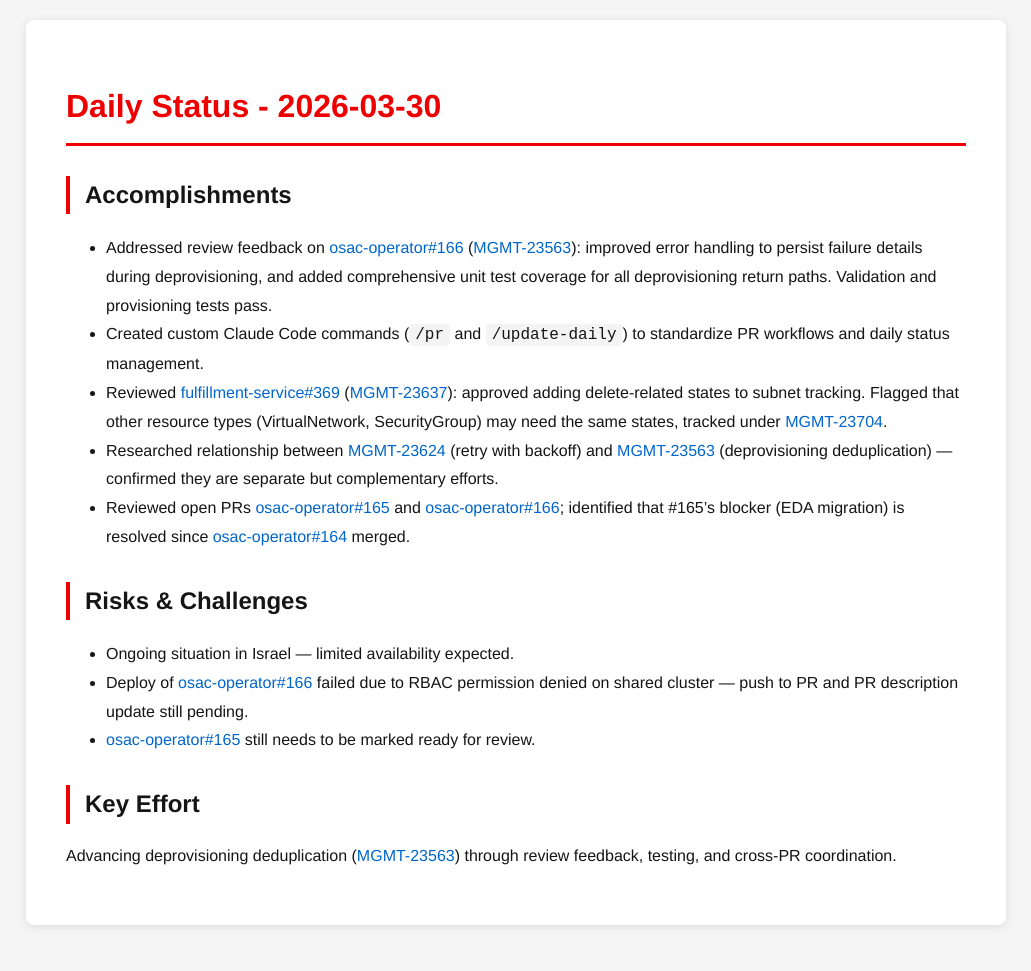
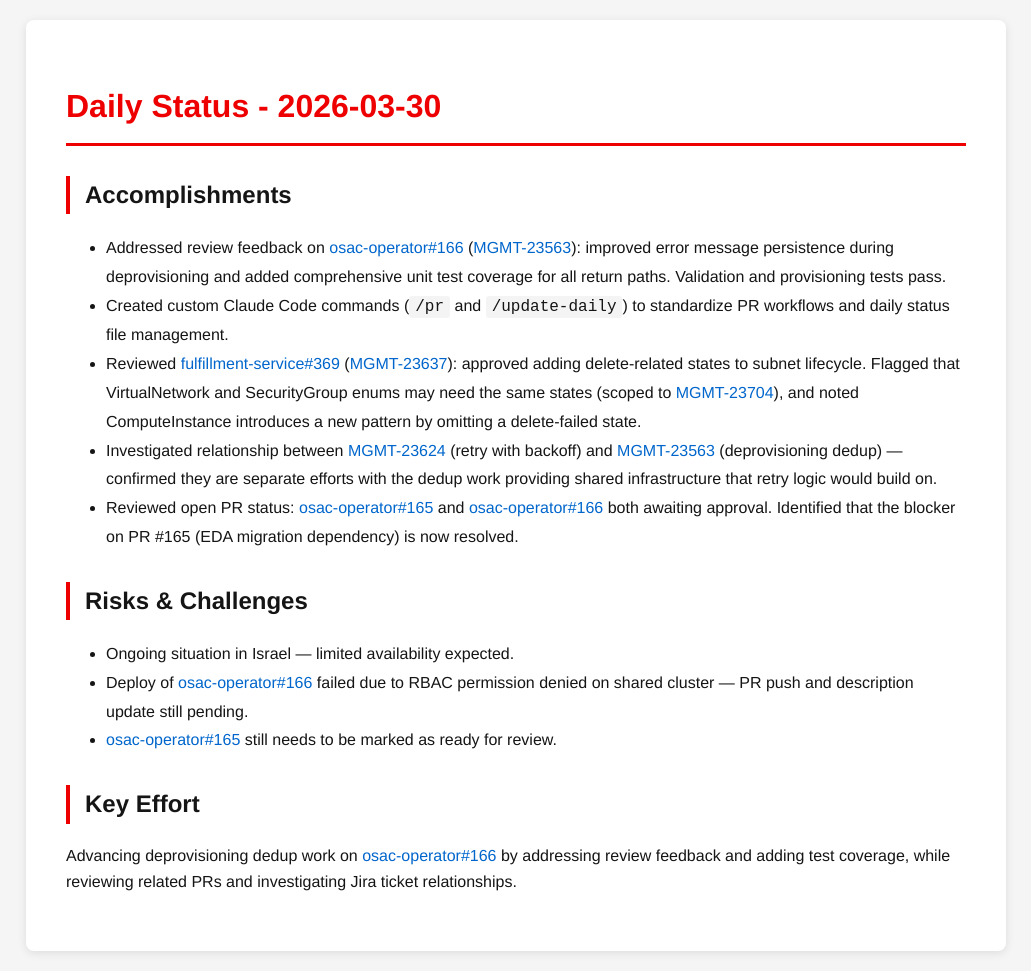
Before and after one commit to tzvatot/daily-status, a Jekyll site: the page built from 2026-03-30.md, in a window 1280 px wide. Shown: the whole page, without its empty margins (124-1155 px from the left). Built offline with Jekyll 4.4.1, drawn with Linux system fonts in a browser that asks for light colours; before the commit the page ends 945 px from its top, so only the background shows below that.

Commit message:
Daily status update - 2026-03-30

```diff
--- a/2026-03-30.md
+++ b/2026-03-30.md
@@ -7,16 +7,16 @@
 # Daily Status - 2026-03-30
 
 ## Accomplishments
-- Addressed review feedback on [osac-operator#166](https://github.com/osac-project/osac-operator/pull/166) ([MGMT-23563](https://issues.redhat.com/browse/MGMT-23563)): improved error handling to persist failure details during deprovisioning, and added comprehensive unit test coverage for all deprovisioning return paths. Validation and provisioning tests pass.
-- Created custom Claude Code commands (`/pr` and `/update-daily`) to standardize PR workflows and daily status management.
-- Reviewed [fulfillment-service#369](https://github.com/osac-project/fulfillment-service/pull/369) ([MGMT-23637](https://issues.redhat.com/browse/MGMT-23637)): approved adding delete-related states to subnet tracking. Flagged that other resource types (VirtualNetwork, SecurityGroup) may need the same states, tracked under [MGMT-23704](https://issues.redhat.com/browse/MGMT-23704).
-- Researched relationship between [MGMT-23624](https://issues.redhat.com/browse/MGMT-23624) (retry with backoff) and [MGMT-23563](https://issues.redhat.com/browse/MGMT-23563) (deprovisioning deduplication) — confirmed they are separate but complementary efforts.
-- Reviewed open PRs [osac-operator#165](https://github.com/osac-project/osac-operator/pull/165) and [osac-operator#166](https://github.com/osac-project/osac-operator/pull/166); identified that #165's blocker (EDA migration) is resolved since [osac-operator#164](https://github.com/osac-project/osac-operator/pull/164) merged.
+- Addressed review feedback on [osac-operator#166](https://github.com/osac-project/osac-operator/pull/166) ([MGMT-23563](https://issues.redhat.com/browse/MGMT-23563)): improved error message persistence during deprovisioning and added comprehensive unit test coverage for all return paths. Validation and provisioning tests pass.
+- Created custom Claude Code commands (`/pr` and `/update-daily`) to standardize PR workflows and daily status file management.
+- Reviewed [fulfillment-service#369](https://github.com/osac-project/fulfillment-service/pull/369) ([MGMT-23637](https://issues.redhat.com/browse/MGMT-23637)): approved adding delete-related states to subnet lifecycle. Flagged that VirtualNetwork and SecurityGroup enums may need the same states (scoped to [MGMT-23704](https://issues.redhat.com/browse/MGMT-23704)), and noted ComputeInstance introduces a new pattern by omitting a delete-failed state.
+- Investigated relationship between [MGMT-23624](https://issues.redhat.com/browse/MGMT-23624) (retry with backoff) and [MGMT-23563](https://issues.redhat.com/browse/MGMT-23563) (deprovisioning dedup) — confirmed they are separate efforts with the dedup work providing shared infrastructure that retry logic would build on.
+- Reviewed open PR status: [osac-operator#165](https://github.com/osac-project/osac-operator/pull/165) and [osac-operator#166](https://github.com/osac-project/osac-operator/pull/166) both awaiting approval. Identified that the blocker on PR #165 (EDA migration dependency) is now resolved.
 
 ## Risks & Challenges
 - Ongoing situation in Israel — limited availability expected.
-- Deploy of [osac-operator#166](https://github.com/osac-project/osac-operator/pull/166) failed due to RBAC permission denied on shared cluster — push to PR and PR description update still pending.
-- [osac-operator#165](https://github.com/osac-project/osac-operator/pull/165) still needs to be marked ready for review.
+- Deploy of [osac-operator#166](https://github.com/osac-project/osac-operator/pull/166) failed due to RBAC permission denied on shared cluster — PR push and description update still pending.
+- [osac-operator#165](https://github.com/osac-project/osac-operator/pull/165) still needs to be marked as ready for review.
 
 ## Key Effort
-Advancing deprovisioning deduplication ([MGMT-23563](https://issues.redhat.com/browse/MGMT-23563)) through review feedback, testing, and cross-PR coordination.
+Advancing deprovisioning dedup work on [osac-operator#166](https://github.com/osac-project/osac-operator/pull/166) by addressing review feedback and adding test coverage, while reviewing related PRs and investigating Jira ticket relationships.
```
